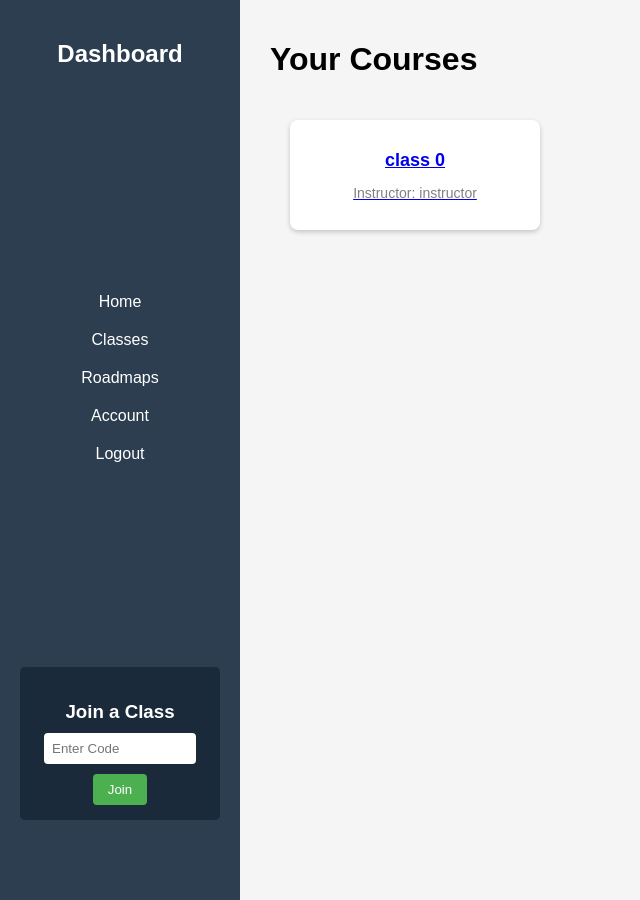
After one commit to carma3/SWE2_roadmaps, a Django app: template roadmap-app/roadmap_app/roadmaps/templates/roadmaps/pages/student_dashboard.html in a window 1280 px wide. The commit adds this page. Shown: the whole page, without its empty margins (0-640 px from the left). Run offline with Django 5.2, Linux system fonts and the light colour scheme; the template is opened without the code that fills it: values that come from a table or form of the project are taken from there, others are empty; data comes from the database, SQL or seed files in the repository; both versions use the stored data as it was after the commit.

Commit message:
dashboard work

```diff
--- a/roadmap-app/roadmap_app/roadmap_app/urls.py
+++ b/roadmap-app/roadmap_app/roadmap_app/urls.py
@@ -26,7 +26,9 @@ urlpatterns = [
     path("pages/dashboard", views.dashboard, name="dashboard"),
     path("pages/logout", views.logout_view, name="logout"),
     path("pages/dashboard/create-class", views.create_class_view, name="create_class"),
-    path("pages/dashboard/create-roadmap", views.create_roadmap_form, name="create_roadmap")
+    path("pages/dashboard/create-roadmap", views.create_roadmap_form, name="create_roadmap"),
+    path("pages/dashboard/join-class", views.join_class_view, name="join_class"),
+    path('class/<int:class_id>/', views.class_detail_view, name='class_detail'),
 ]
 
 # Path syntax: path(URL route pattern (not necessarily path within templates, just url to follow in browser to get to view),
--- /dev/null
+++ b/roadmap-app/roadmap_app/roadmaps/static/css/dashboard.css
@@ -0,0 +1,155 @@
+/* General Styles */
+body {
+    font-family: Arial, sans-serif;
+    margin: 0;
+    display: flex;
+    background-color: #f5f5f5;
+}
+
+/* Sidebar */
+.sidebar {
+    width: 200px;
+    height: 100vh;
+    background-color: #2d3e50;
+    color: white;
+    padding: 20px;
+    position: fixed;
+    display: flex;
+    flex-direction: column;
+    justify-content: space-between;
+}
+
+.sidebar h2 {
+    text-align: center;
+    margin-bottom: 20px;
+}
+
+.sidebar ul {
+    list-style: none;
+    padding: 0;
+}
+
+.sidebar ul li {
+    padding: 10px;
+    text-align: center;
+}
+
+.sidebar ul li a {
+    color: white;
+    text-decoration: none;
+    font-size: 16px;
+    display: block;
+}
+
+.sidebar ul li a:hover {
+    background-color: #1b2a3a;
+    border-radius: 4px;
+}
+
+/* Join a Class Section */
+.join-class {
+    background-color: #1b2a3a;
+    padding: 15px;
+    text-align: center;
+    border-radius: 5px;
+    margin-bottom: 100px;
+}
+
+.join-class h3 {
+    margin-bottom: 10px;
+}
+
+.join-class input {
+    width: 80%;
+    padding: 8px;
+    margin-bottom: 10px;
+    border: none;
+    border-radius: 4px;
+}
+
+.join-class button {
+    background-color: #4CAF50;
+    color: white;
+    padding: 8px 15px;
+    border: none;
+    border-radius: 4px;
+    cursor: pointer;
+}
+
+.join-class button:hover {
+    background-color: #45a049;
+}
+
+/* Main Content */
+.main-content {
+    margin-left: 250px;
+    padding: 20px;
+    flex-grow: 1;
+}
+
+/* Course Grid */
+.course-grid {
+    display: grid;
+    grid-template-columns: repeat(auto-fill, minmax(250px, 1fr));
+    gap: 20px;
+    padding: 20px;
+}
+
+/* Course Card */
+.course-card {
+    background-color: white;
+    padding: 15px;
+    border-radius: 8px;
+    box-shadow: 0 2px 5px rgba(0, 0, 0, 0.2);
+    text-align: center;
+}
+
+.course-card h2 {
+    font-size: 18px;
+    margin-bottom: 10px;
+}
+
+.course-card p {
+    font-size: 14px;
+    color: gray;
+}
+
+.course-card button {
+    background-color: #007bff;
+    color: white;
+    padding: 8px 15px;
+    border: none;
+    border-radius: 4px;
+    cursor: pointer;
+}
+
+.course-card button:hover {
+    background-color: #0056b3;
+}
+
+/* Responsive Design */
+@media (max-width: 768px) {
+    .sidebar {
+        width: 100px;
+    }
+
+    .sidebar h2 {
+        display: none;
+    }
+
+    .sidebar ul li a {
+        font-size: 14px;
+    }
+
+    .join-class input {
+        width: 90%;
+    }
+
+    .main-content {
+        margin-left: 100px;
+    }
+
+    .course-grid {
+        grid-template-columns: repeat(auto-fill, minmax(200px, 1fr));
+    }
+}
--- /dev/null
+++ b/roadmap-app/roadmap_app/roadmaps/templates/roadmaps/pages/student_dashboard.html
@@ -0,0 +1,57 @@
+<!DOCTYPE html>
+<html lang="en">
+
+<head>
+    <meta charset="UTF-8">
+    <meta name="viewport" content="width=device-width, initial-scale=1.0">
+    <title>Dashboard</title>
+    {% load static %}
+    <link rel="stylesheet" href="{% static 'css/dashboard.css' %}">
+</head>
+
+<body>
+
+    <div class="dashboard-container">
+
+        <!-- Sidebar Navigation -->
+        <div class="sidebar">
+            <h2>Dashboard</h2>
+            <ul>
+                <li><a href="#">Home</a></li>
+                <li><a href="#">Classes</a></li>
+                <li><a href="#">Roadmaps</a></li>
+                <li><a href="#">Account</a></li>
+                <li><a href="{% url 'logout' %}">Logout</a></li>
+            </ul>
+
+            <!-- Join a Class Section -->
+            <div class="join-class">
+                <h3>Join a Class</h3>
+                <form method="POST" action="{% url 'join_class' %}">
+                    {% csrf_token %}
+                    <input type="text" name="join_code" placeholder="Enter Code" required>
+                    <button type="submit">Join</button>
+                </form>
+            </div>
+        </div>
+
+        <!-- Main Dashboard Content -->
+        <div class="main-content">
+            <h1>Your Courses</h1>
+            <div class="course-grid">
+                {% for class_instance in classes %}
+                <a href="{% url 'class_detail' class_instance.id %}" class="course-card">
+                    <h2>{{ class_instance.class_name }}</h2>
+                    <p>Instructor: {{ class_instance.class_instructor.username }}</p>
+                </a>
+                {% empty %}
+                <p>No classes available.</p>
+                {% endfor %}
+            </div>
+        </div>
+
+    </div>
+
+</body>
+
+</html>
```
Also changed, not shown: roadmap-app/roadmap_app/roadmaps/templates/roadmaps/pages/create-roadmap-form.html (+18 -8 lines), roadmap-app/roadmap_app/roadmaps/templates/roadmaps/pages/instructor_dashboard.html (added, +50 -0 lines), roadmap-app/roadmap_app/roadmaps/views.py (+78 -28 lines), roadmap-app/roadmap_app/db.sqlite3, 1 other file.
